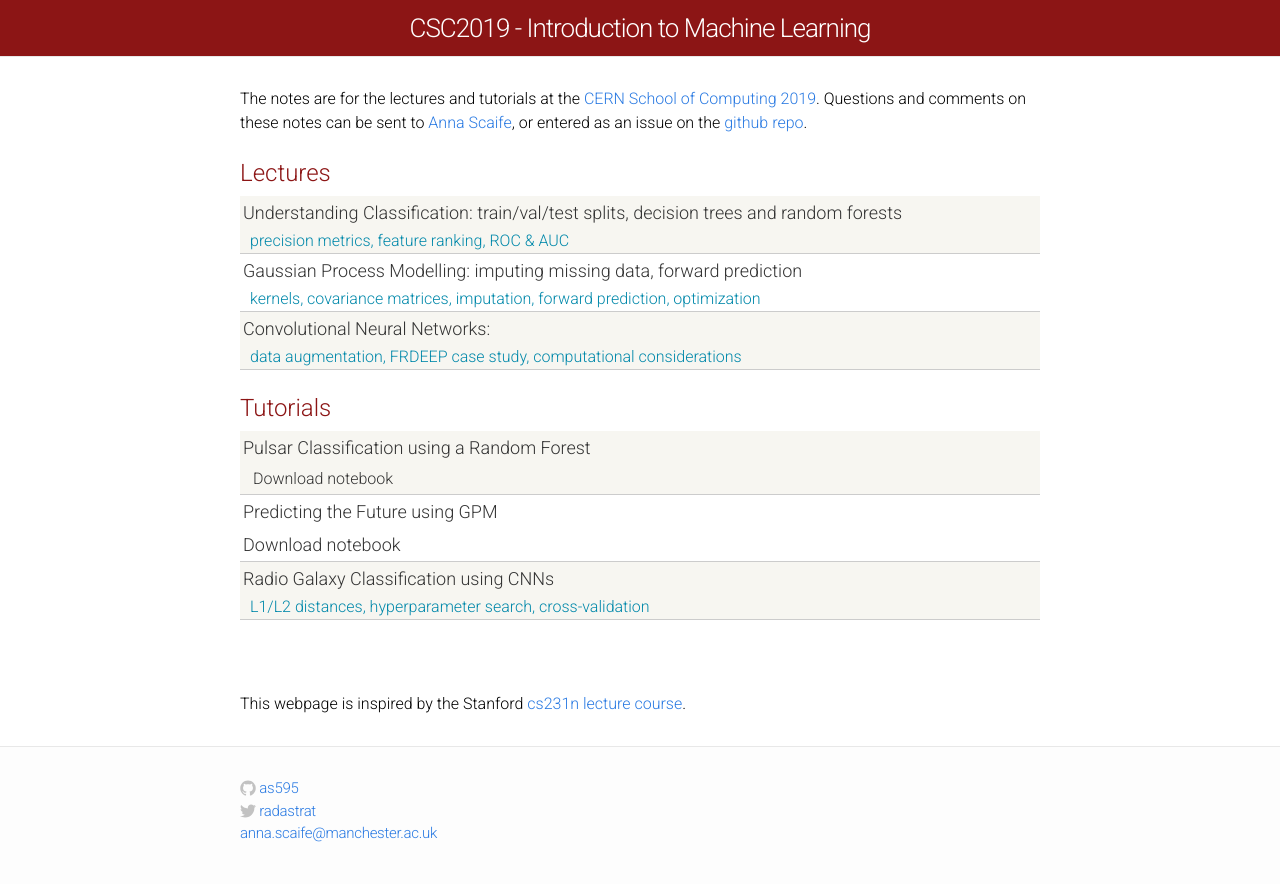
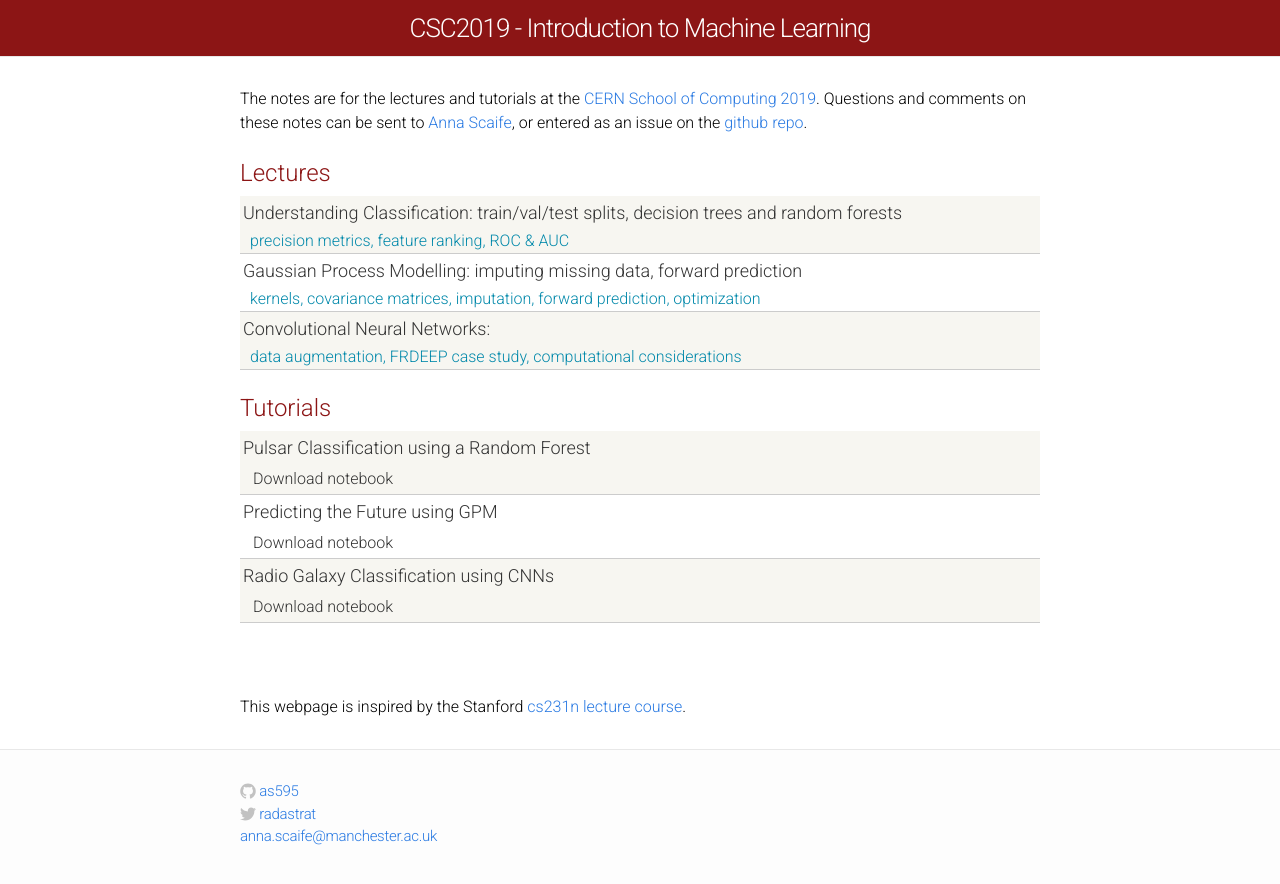
Before and after one commit to as595/csc-2019, a Jekyll site: the page built from index.html, in a window 1280 px wide. Shown: the top 884 px of the page. Built offline with Jekyll 4.4.1, drawn with Linux system fonts in a browser that asks for light colours.

Commit message:
Update index.html

```diff
--- a/index.html
+++ b/index.html
@@ -58,17 +58,21 @@ layout: default
       <a href="tutorials/GPMCarbonDioxide.html">
         Predicting the Future using GPM
       </a>
+      <div class="kw">
         <a href="tutorials/GPMCarbonDioxide.ipynb">
           Download notebook
       	</a>
+      </div>
     </div>
 
     <div class="materials-item">
-      <a href="classification/">
+      <a href="tutorials/FRClassifier.html">
         Radio Galaxy Classification using CNNs
       </a>
       <div class="kw">
-        L1/L2 distances, hyperparameter search, cross-validation
+        <a href="tutorials/FRClassifier.ipynb">
+          Download notebook
+      	</a>
       </div>
     </div>
 
```
